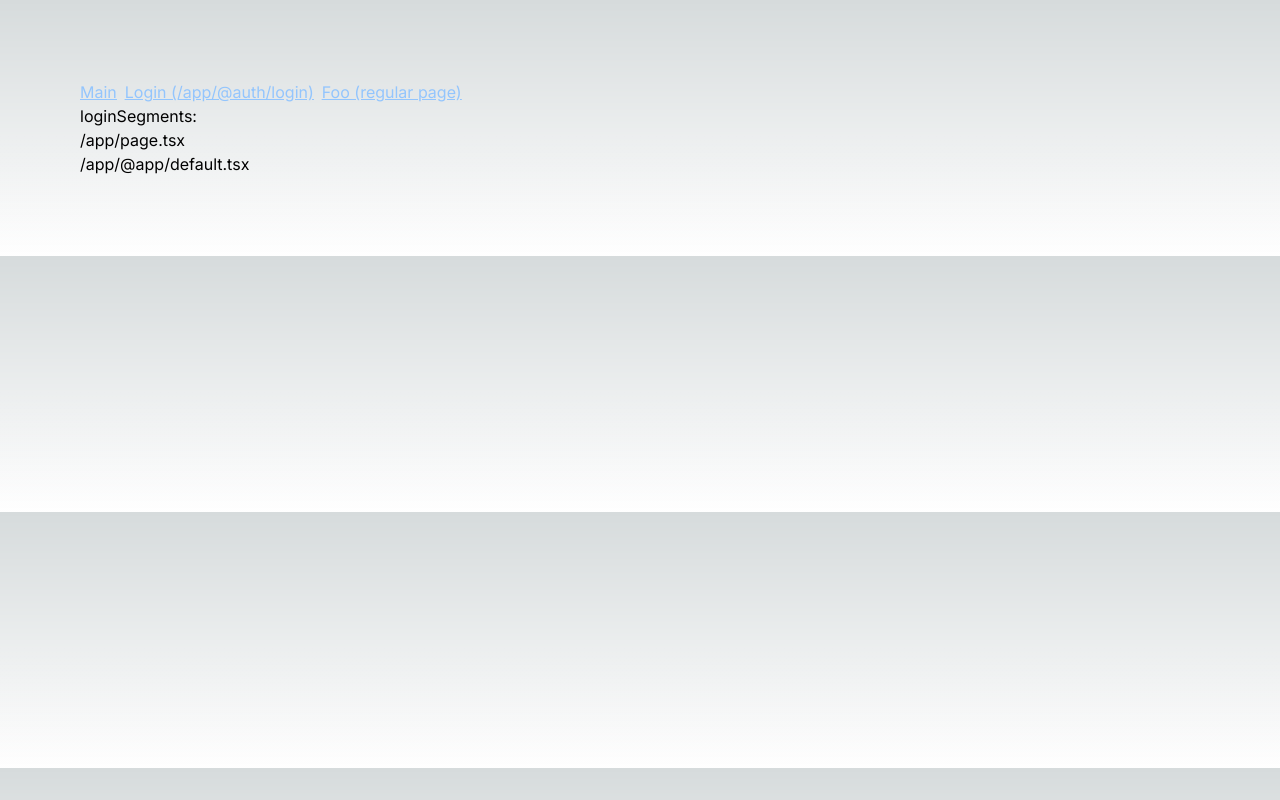
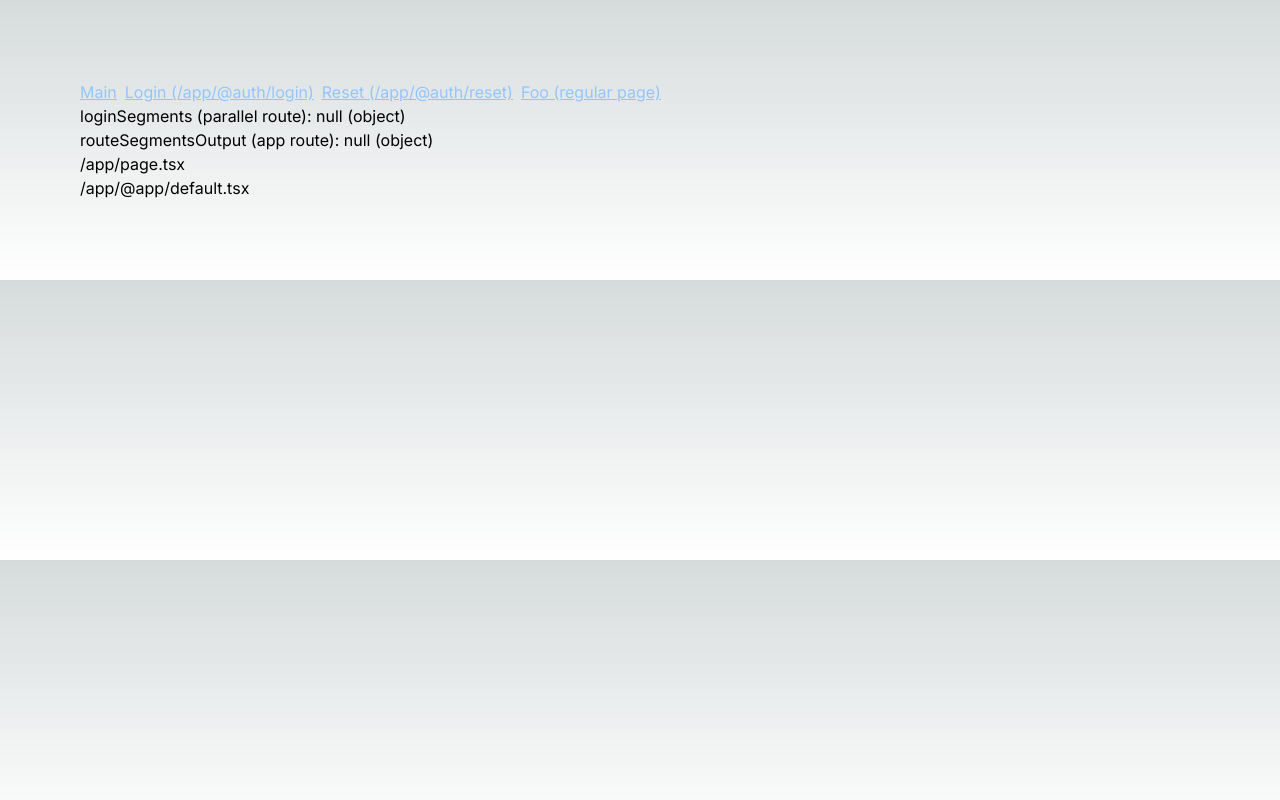
Before and after one commit to williamli/NEXT-2173-nextjs-useSelectedLayoutSegment-for-parallel-routes, a Next.js app: page / in a window 1280 px wide. Built offline with nearby package versions, Linux system fonts and the light colour scheme.

Commit message:
added more test cases

```diff
--- /dev/null
+++ b/app/@auth/reset/page.tsx
@@ -0,0 +1,3 @@
+export default function Page() {
+  return <div>/app/@app/reset/page.tsx</div>;
+}
--- a/app/layout.tsx
+++ b/app/layout.tsx
@@ -16,6 +16,10 @@ export default function RootLayout({
   auth: React.ReactNode;
 }>) {
   const loginSegments = useSelectedLayoutSegment('auth');
+  const routeSegments = useSelectedLayoutSegment();
+  console.log({ loginSegments, routeSegments });
+  const loginSegmentsOutput = `${loginSegments} (${typeof loginSegments})`;
+  const routeSegmentsOutput = `${routeSegments} (${typeof routeSegments})`;
   return (
     <html lang="en">
       <body className={inter.className}>
@@ -23,9 +27,11 @@ export default function RootLayout({
           <nav className="flex space-x-2 text-blue-300 underline">
             <Link href="/">Main</Link>
             <Link href="/login">Login (/app/@auth/login)</Link>
+            <Link href="/reset">Reset (/app/@auth/reset)</Link>
             <Link href="/foo">Foo (regular page)</Link>
           </nav>
-          <div>loginSegments: {loginSegments}</div>
+          <div>loginSegments (parallel route): {loginSegmentsOutput}</div>
+          <div>routeSegmentsOutput (app route): {routeSegmentsOutput}</div>
           <section>{children}</section>
           <section>{auth}</section>
         </section>
```
